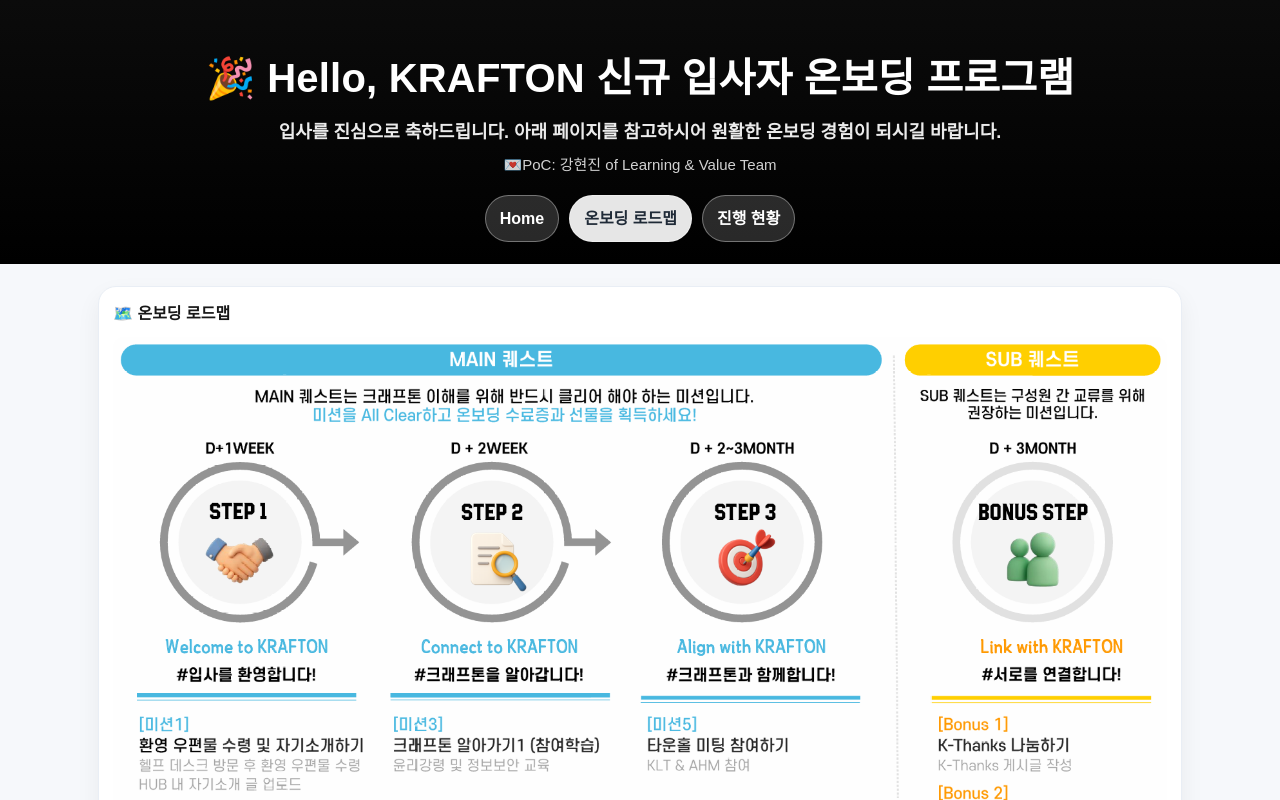
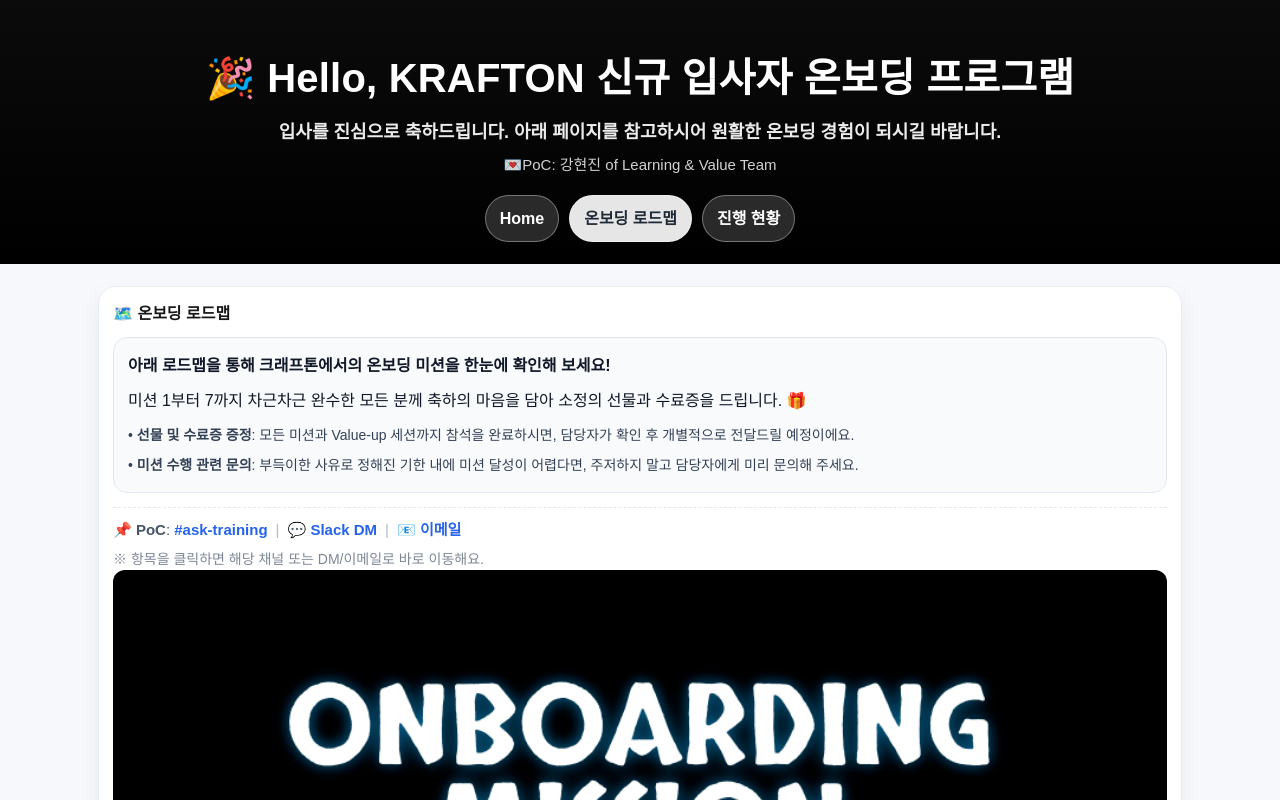
Before and after one commit to hyunjincatherine/onboarding, a Next.js app: page / in a window 1280 px wide. Both pictures are taken after a click on the button "온보딩 로드맵". Shown: the top 800 px of the page. Built offline with nearby package versions, Linux system fonts and the light colour scheme.

Commit message:
Update PoC links with separators

```diff
--- a/ui/DashboardSimple.tsx
+++ b/ui/DashboardSimple.tsx
@@ -1,6 +1,8 @@
 "use client";
 
 import { useEffect, useMemo, useState } from "react";
+const prefix = process.env.NEXT_PUBLIC_BASE_PATH || "";
+
 
 type Mission = {
   id: number;
@@ -426,6 +428,9 @@
 
             {/* 3) 미션 목록 */}
             <Card title={`✅ 미션 목록 (진행률 ${doneCount}/${MISSIONS.length})`}>
+            <div style={{ fontSize: 13, opacity: 0.75, marginBottom: 10 }}>
+    🖱️ 미션을 클릭하면 우측에서 상세 내용을 확인할 수 있어요.
+  </div>
               <div style={{ display: "grid", gap: 10 }}>
                 {MISSIONS.map((m) => (
                   <div
@@ -617,8 +622,81 @@
             }}
           >
             <div style={{ fontWeight: 900, marginBottom: 10 }}>🗺️ 온보딩 로드맵</div>
+            <div
+  style={{
+    marginBottom: 14,
+    padding: 14,
+    borderRadius: 14,
+    background: "#f8fafc",
+    border: "1px solid #e2e8f0",
+    lineHeight: 1.7,
+    color: "#111827",
+  }}
+>
+  <div style={{ fontWeight: 800, marginBottom: 8 }}>
+    아래 로드맵을 통해 크래프톤에서의 온보딩 미션을 한눈에 확인해 보세요!
+  </div>
+
+  <div style={{ marginBottom: 10 }}>
+    미션 1부터 7까지 차근차근 완수한 모든 분께 축하의 마음을 담아 소정의 선물과 수료증을 드립니다. 🎁
+  </div>
+
+  <div style={{ fontSize: 14, color: "#334155" }}>
+    <div style={{ marginBottom: 6 }}>
+      • <b>선물 및 수료증 증정</b>: 모든 미션과 Value-up 세션까지 참석을 완료하시면, 담당자가 확인 후 개별적으로 전달드릴 예정이에요.
+    </div>
+    <div>
+      • <b>미션 수행 관련 문의</b>: 부득이한 사유로 정해진 기한 내에 미션 달성이 어렵다면, 주저하지 말고 담당자에게 미리 문의해 주세요.
+        </div>
+  </div>
+</div>
+<div
+  style={{
+    marginTop: 12,
+    paddingTop: 10,
+    borderTop: "1px dashed #e5e7eb",
+    fontSize: 15,
+    color: "#475569",
+  }}
+>
+  📌 <b>PoC</b>:{" "}
+  <a
+    href="https://slack.com/app_redirect?channel=C01PP4L905D"
+    target="_blank"
+    rel="noreferrer"
+    style={{ fontWeight: 700, color: "#2563eb", textDecoration: "none" }}
+  >
+    #ask-training
+  </a>
+
+  <span style={{ margin: "0 8px", opacity: 0.4 }}>|</span>
+
+  <a
+    href="https://slack.com/app_redirect?channel=U08SXTW8L00"
+    target="_blank"
+    rel="noreferrer"
+    style={{ fontWeight: 700, color: "#2563eb", textDecoration: "none" }}
+  >
+    💬 Slack DM
+  </a>
+
+  <span style={{ margin: "0 8px", opacity: 0.4 }}>|</span>
+
+  <a
+    href="mailto:hyunjin@krafton.com"
+    style={{ fontWeight: 700, color: "#2563eb", textDecoration: "none" }}
+  >
+    📧 이메일
+  </a>
+
+  {/* 클릭 안내 문구 */}
+  <div style={{ marginTop: 6, fontSize: 14, opacity: 0.7 }}>
+    ※ 항목을 클릭하면 해당 채널 또는 DM/이메일로 바로 이동해요.
+  </div>
+</div>
+
             <img
-              src="/images/roadmap.png"
+  src={`${prefix}/images/newimage.png`}
   alt="온보딩 로드맵"
   style={{
     width: "100%",
@@ -628,6 +706,9 @@
     borderRadius: 12,
   }}
 />
+
+
+
           </div>
         )}
 
```
Also changed, not shown: public/images/newimage.png (added). Lines whose indentation alone changed are shown as unchanged.
